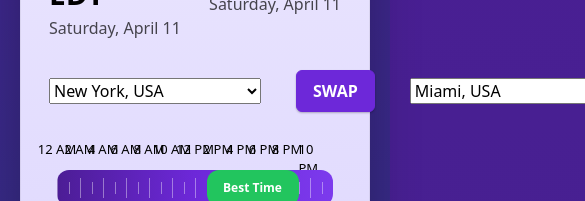
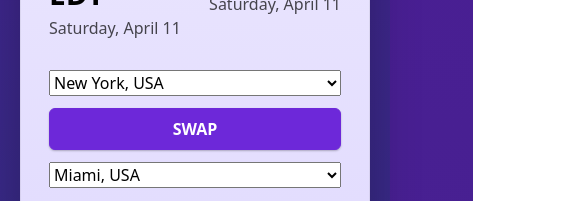
Before and after one commit to techtalk1282/Best-Meeting-Time, a Next.js app: page / in a window 390 px wide. Shown: the part 643-844 px from the top of the page, 585 px wide, since content can reach past the window. Built offline with nearby package versions, Linux system fonts and the light colour scheme.

Commit message:
Mobile step 4: isolate selector row layout to mobile only

```diff
--- a/app/ui/ToolPreviewSection.tsx
+++ b/app/ui/ToolPreviewSection.tsx
@@ -584,13 +584,23 @@ scrollToUpgrade();
       </div>
 
       <div
-        style={{
-         display: "flex",
-         gap: 35,
-         marginBottom: 20,
-         alignItems: "center",
-        }}
-      >
+  style={
+    isMobile
+      ? {
+          display: "flex",
+          flexDirection: "column",
+          gap: 12,
+          marginBottom: 20,
+          alignItems: "stretch",
+        }
+      : {
+          display: "flex",
+          gap: 35,
+          marginBottom: 20,
+          alignItems: "center",
+        }
+  }
+>
         <select
           value={cityA.name}
           onChange={(e) => {
```
